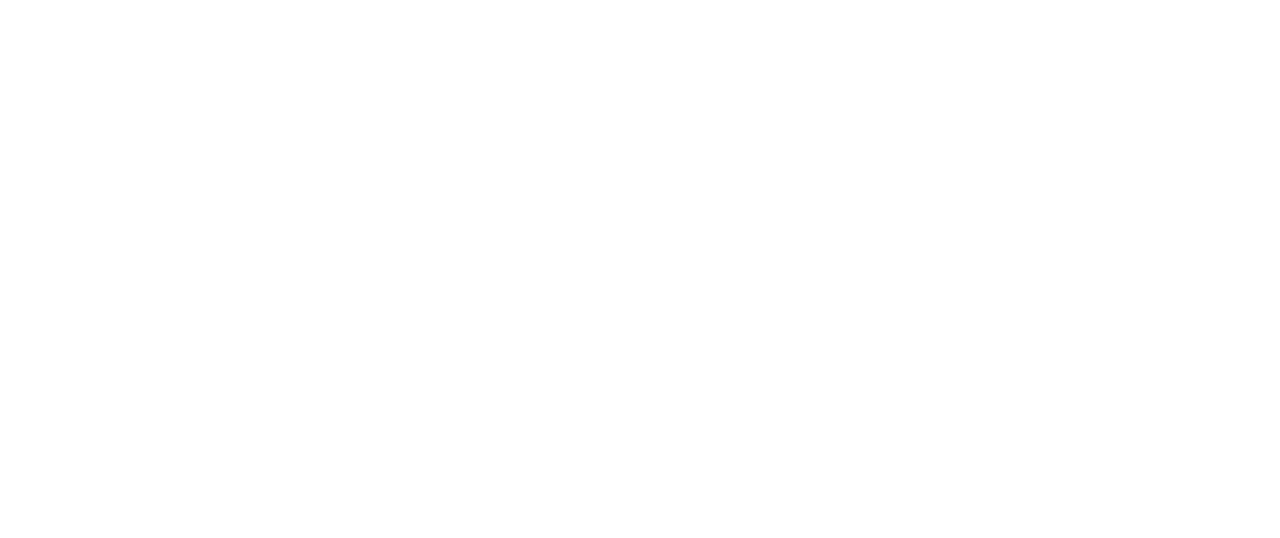
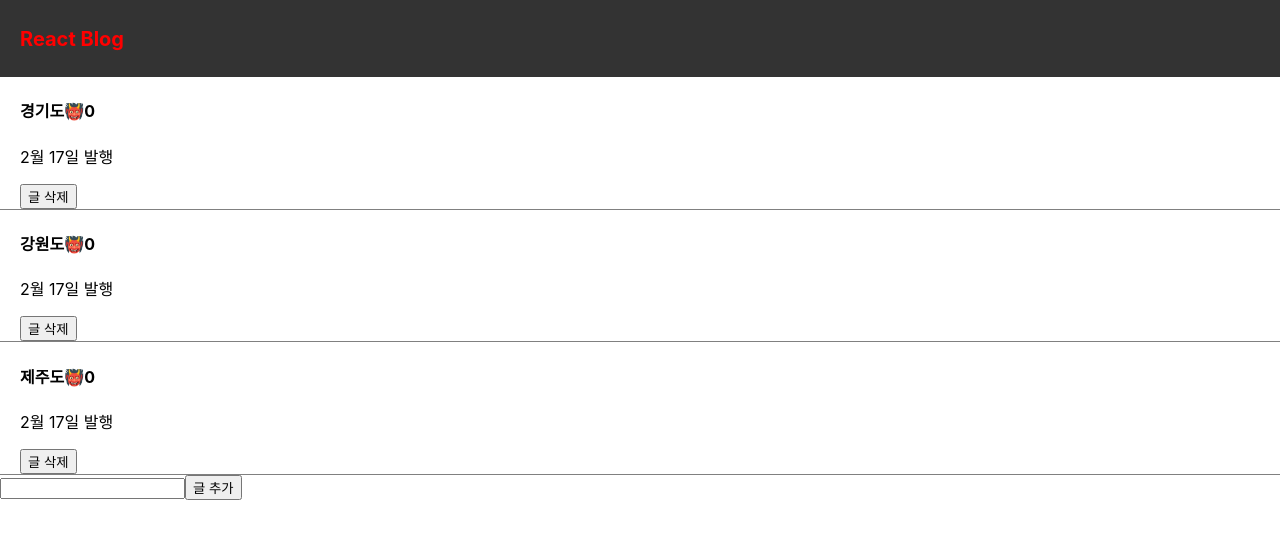
Before and after one commit to yunajeon96/react_blog, a plain HTML site: page index.html in a window 1280 px wide. Drawn offline with Linux system fonts and the light colour scheme; the site is published under a folder, as on GitHub Pages, so addresses that start at the root find nothing.

Commit message:
2023.09.15(1)

```diff
--- a/index.html
+++ b/index.html
@@ -1 +1 @@
-<!doctype html><html lang="en"><head><meta charset="utf-8"/><link rel="icon" href="/favicon.ico"/><meta name="viewport" content="width=device-width,initial-scale=1"/><meta name="theme-color" content="#000000"/><meta name="description" content="Web site created using create-react-app"/><link rel="apple-touch-icon" href="/logo192.png"/><link rel="manifest" href="/manifest.json"/><title>React App</title><script defer="defer" src="/static/js/main.07adbc47.js"></script><link href="/static/css/main.ec487a7b.css" rel="stylesheet"></head><body><noscript>You need to enable JavaScript to run this app.</noscript><div id="root"></div></body></html>
+<!doctype html><html lang="en"><head><meta charset="utf-8"/><link rel="icon" href="./favicon.ico"/><meta name="viewport" content="width=device-width,initial-scale=1"/><meta name="theme-color" content="#000000"/><meta name="description" content="Web site created using create-react-app"/><link rel="apple-touch-icon" href="./logo192.png"/><link rel="manifest" href="./manifest.json"/><title>React App</title><script defer="defer" src="./static/js/main.07adbc47.js"></script><link href="./static/css/main.ec487a7b.css" rel="stylesheet"></head><body><noscript>You need to enable JavaScript to run this app.</noscript><div id="root"></div></body></html>
```
